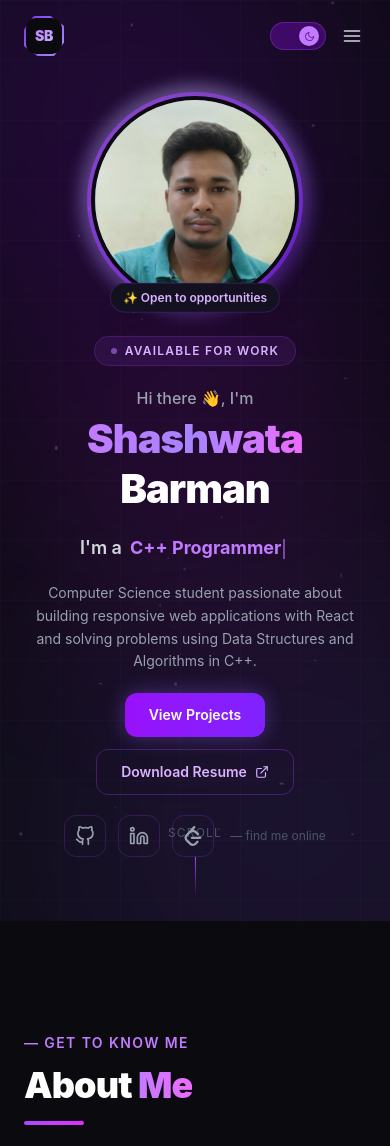
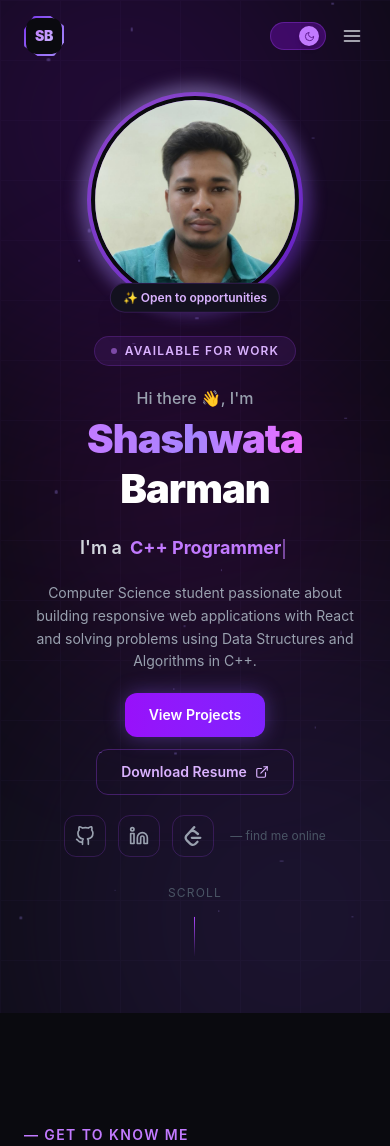
Before and after one commit to shashwata-66/Shashwata, a React (Vite) app: page / in a window 390 px wide. Shown: the top 1146 px of the page. Built offline with nearby package versions, Linux system fonts and the light colour scheme.

Commit message:
fix scroll indicator overlap on mobile, show below social icons

```diff
--- a/src/components/Hero.jsx
+++ b/src/components/Hero.jsx
@@ -293,12 +293,23 @@ export default function Hero({ darkMode }) {
                 <span className={`text-xs ml-1 ${darkMode ? "text-gray-600" : "text-gray-400"}`}>— find me online</span>
               </motion.div>
 
+              {/* Scroll indicator — below social icons on mobile/tablet */}
+              <motion.div initial={{ opacity: 0 }} animate={{ opacity: 1 }} transition={{ delay: 1.2 }}
+                className="flex flex-col items-center gap-2 pt-2"
+              >
+                <span className={`text-xs tracking-widest uppercase ${darkMode ? "text-gray-600" : "text-gray-400"}`}>scroll</span>
+                <motion.div animate={{ y: [0, 8, 0] }} transition={{ duration: 1.5, repeat: Infinity, ease: "easeInOut" }}
+                  className="w-px h-10 bg-gradient-to-b from-purple-500 to-transparent"
+                />
+              </motion.div>
+
             </div>
           </div>
         )}
       </div>
 
-      {/* Scroll indicator */}
+      {/* Scroll indicator — desktop only */}
+      {isDesktop && (
       <motion.div initial={{ opacity: 0 }} animate={{ opacity: 1 }} transition={{ delay: 1.2 }}
         className="absolute bottom-8 left-1/2 -translate-x-1/2 flex flex-col items-center gap-2"
       >
@@ -307,6 +318,7 @@ export default function Hero({ darkMode }) {
           className="w-px h-10 bg-gradient-to-b from-purple-500 to-transparent"
         />
       </motion.div>
+      )}
 
       <style>{`
         @keyframes float {
```
